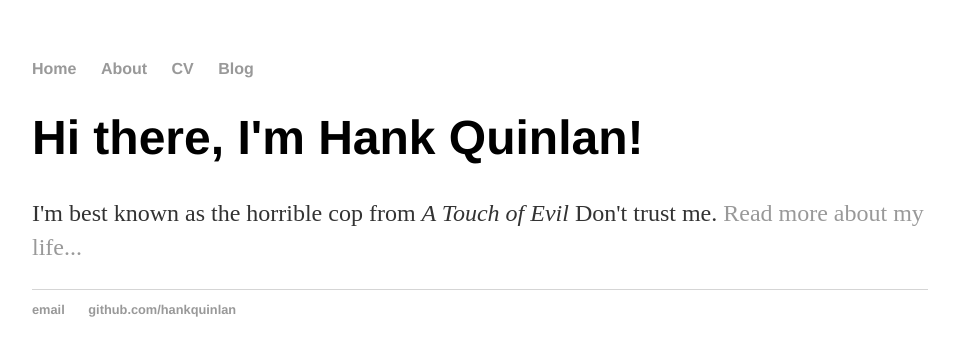
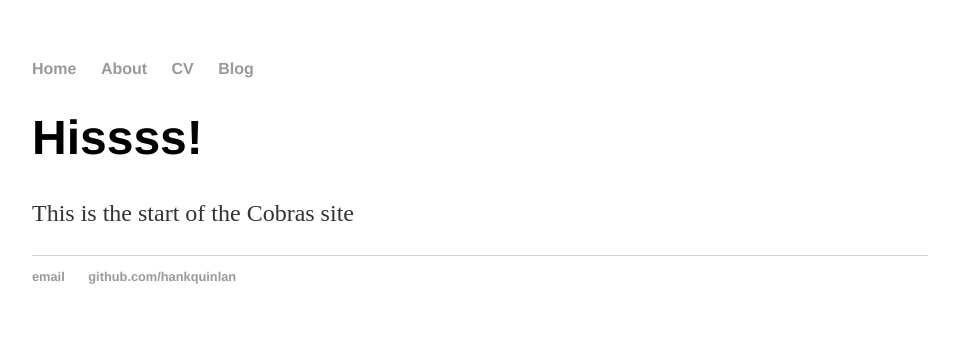
Before and after one commit to digitalcraftco/cottonwoodcobras, a Jekyll site: the page built from index.html, in a window 1280 px wide. Shown: the top 356 px of the page, without its empty margins (160-1119 px from the left). Built offline with Jekyll 4.4.1, drawn with Linux system fonts in a browser that asks for light colours.

Commit message:
Update index.html
moved markup to default

```diff
--- a/index.html
+++ b/index.html
@@ -1,29 +1,8 @@
-<!DOCTYPE html>
-<html>
-	<head>
-		<title>Hank Quinlan, Horrible Cop</title>
-		<link rel="stylesheet" type="text/css" href="/css/main.css">
-	</head>
-	<body>
-		<nav>
-    		<ul>
-        		<li><a href="/">Home</a></li>
-	        	<li><a href="/about">About</a></li>
-        		<li><a href="/cv">CV</a></li>
-        		<li><a href="/blog">Blog</a></li>
-    		</ul>
-		</nav>
-		<div class="container">
-    		<div class="blurb">
-        		<h1>Hi there, I'm Hank Quinlan!</h1>
-				<p>I'm best known as the horrible cop from <em>A Touch of Evil</em> Don't trust me. <a href="/about">Read more about my life...</a></p>
-    		</div><!-- /.blurb -->
-		</div><!-- /.container -->
-		<footer>
-    		<ul>
-        		<li><a href="mailto:hankquinlanhub@gmail.com">email</a></li>
-        		<li><a href="https://github.com/hankquinlan">github.com/hankquinlan</a></li>
-			</ul>
-		</footer>
-	</body>
-</html>
+---
+layout: default
+title: Cottonwood Cobras Bike Club | Mtn Green, UT
+---
+<div class="blurb">
+	<h1>Hissss!</h1>
+	<p>This is the start of the Cobras site</p>
+</div><!-- /.blurb -->
```
